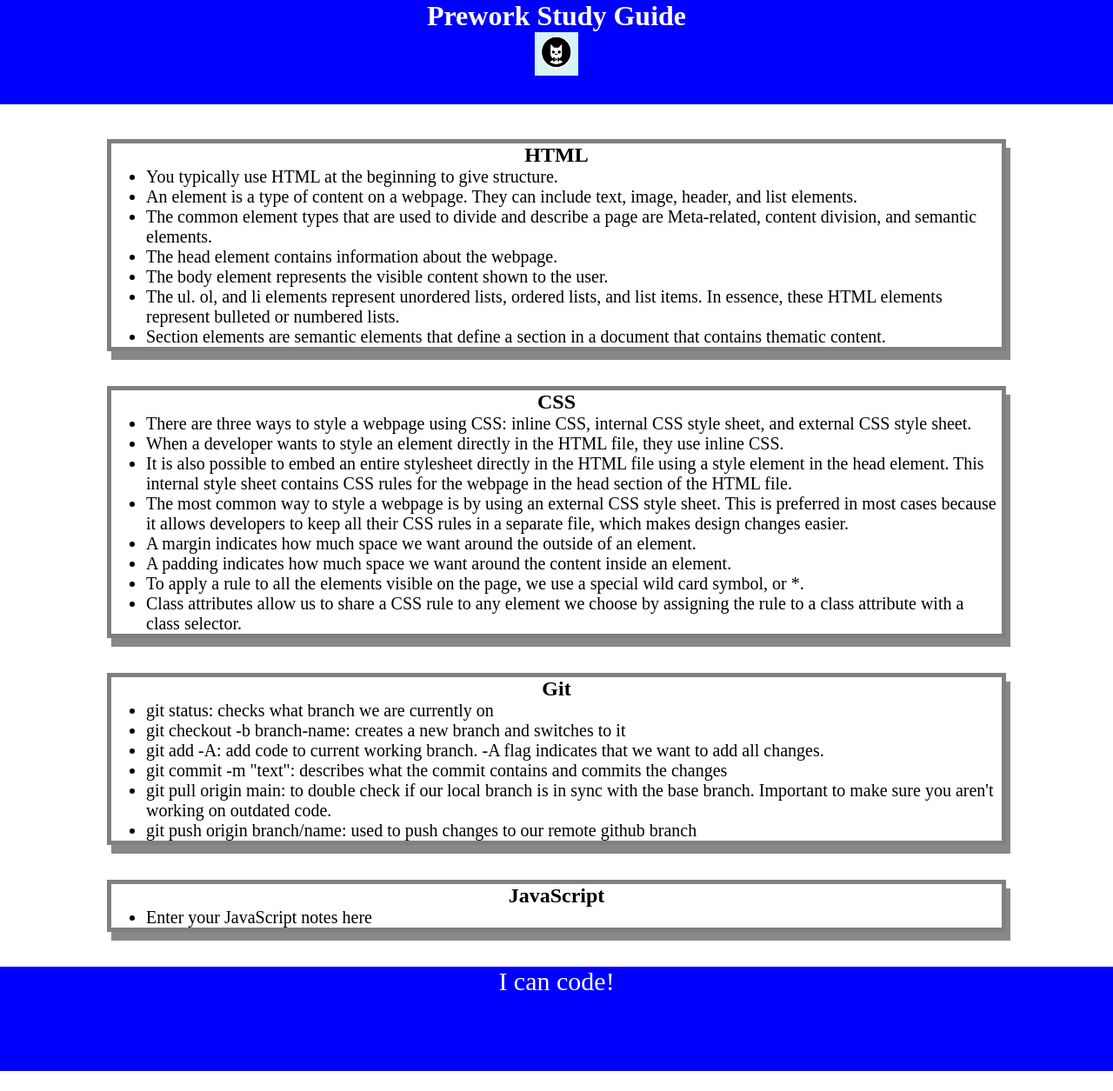
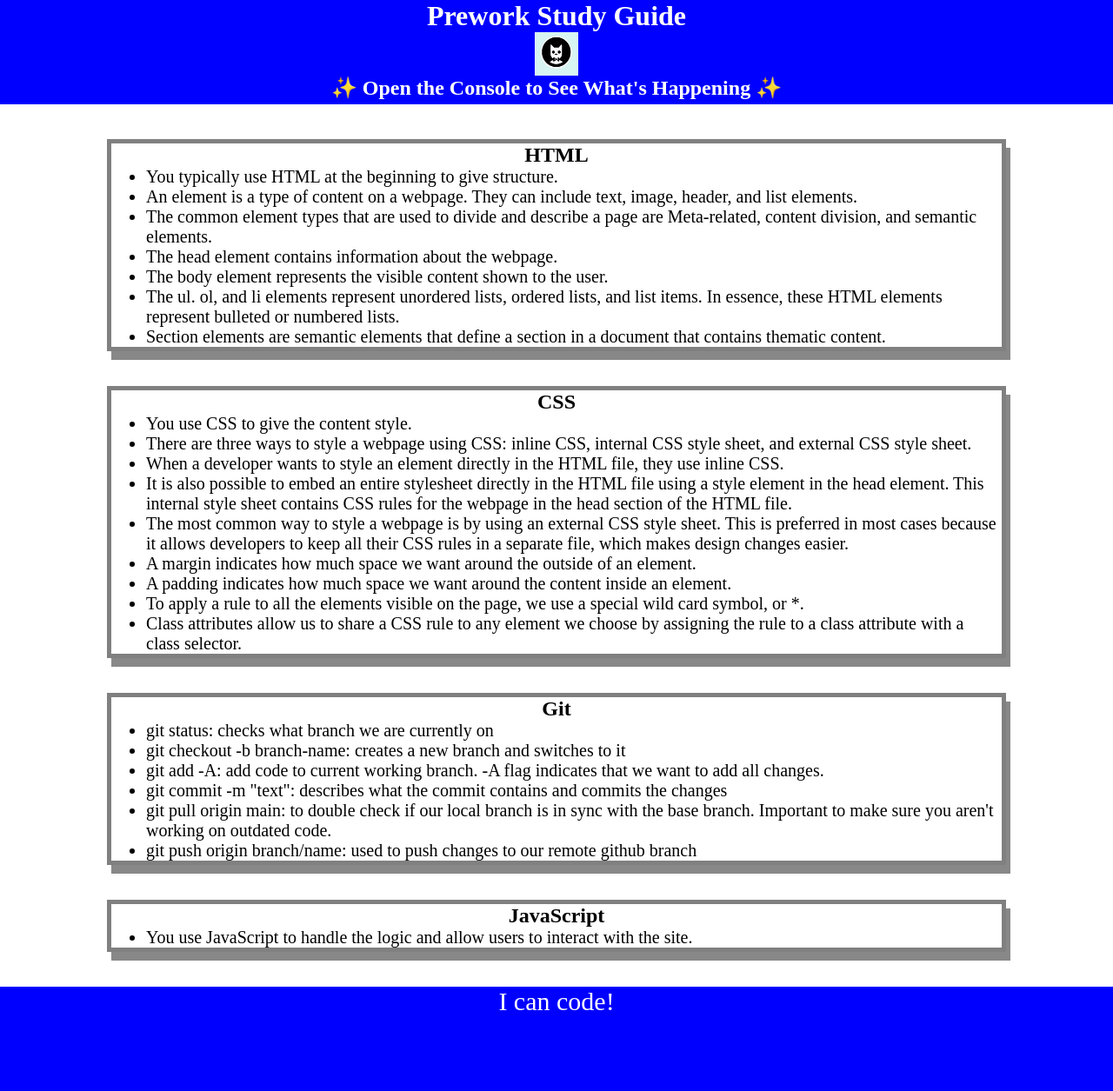
Before and after one commit to shinyuta/prework_studyguide2023, a plain HTML site: page index.html in a window 1280 px wide. Shown: the whole page at 87% size. Before the commit the page ends 1232 px from the top, so only its background shows below. Drawn offline with Linux system fonts and the light colour scheme.

Commit message:
Added JavaScript

```diff
--- /dev/null
+++ b/assets/script.js
@@ -0,0 +1,19 @@
+
+var topics = ['HTML', 'CSS', 'Git', 'JavaScript'];
+for(var x = 0; x < topics.length; x++) {
+    console.log(topics[x]);
+}
+
+/*
+if (topic === 'HTML') {
+  console.log("Let's study HTML!");
+} else if (topic === 'CSS') {
+  console.log("Let's study CSS!");
+} else if (topic === 'Git') {
+  console.log("Let's study Git!");
+} else if (topic === 'JavaScript') {
+  console.log("Let's study JavaScript!");
+} else {
+  console.log('Please try again!');
+}
+*/
--- a/index.html
+++ b/index.html
@@ -11,6 +11,7 @@
     <header id="header">
       <h1>Prework Study Guide</h1>
       <img src="./assets/bowtie-cat.png" alt="Profile image of cat wearing a bow tie." />
+      <h2>✨ Open the Console to See What's Happening ✨</h2>
     </header>
     <main>
       <section class="card" id="html-section">
@@ -29,6 +30,7 @@
       <section class="card" id="css-section">
         <h2>CSS</h2>
         <ul>
+          <li>You  use CSS to give the content style.</li>
           <li>There are three ways to style a webpage using CSS: inline CSS, internal CSS style sheet, and external CSS style sheet. </li>
           <li>When a developer wants to style an element directly in the HTML file, they use inline CSS.</li>
           <li>It is also possible to embed an entire stylesheet directly in the HTML file using a style element in the head element. This internal style sheet contains CSS rules for the webpage in the head section of the HTML file.</li>
@@ -55,7 +57,7 @@
       <section class="card" id="javascript-section">
         <h2>JavaScript</h2>
         <ul>
-          <li>Enter your JavaScript notes here</li>
+          <li>You use JavaScript to handle the logic and allow users to interact with the site.</li>
         </ul>
       </section>
     </main>
@@ -63,5 +65,6 @@
     <footer>
       <p>I can code!</p>
     </footer>
+    <script src="./assets/script.js"></script>
   </body>
 </html>
```
